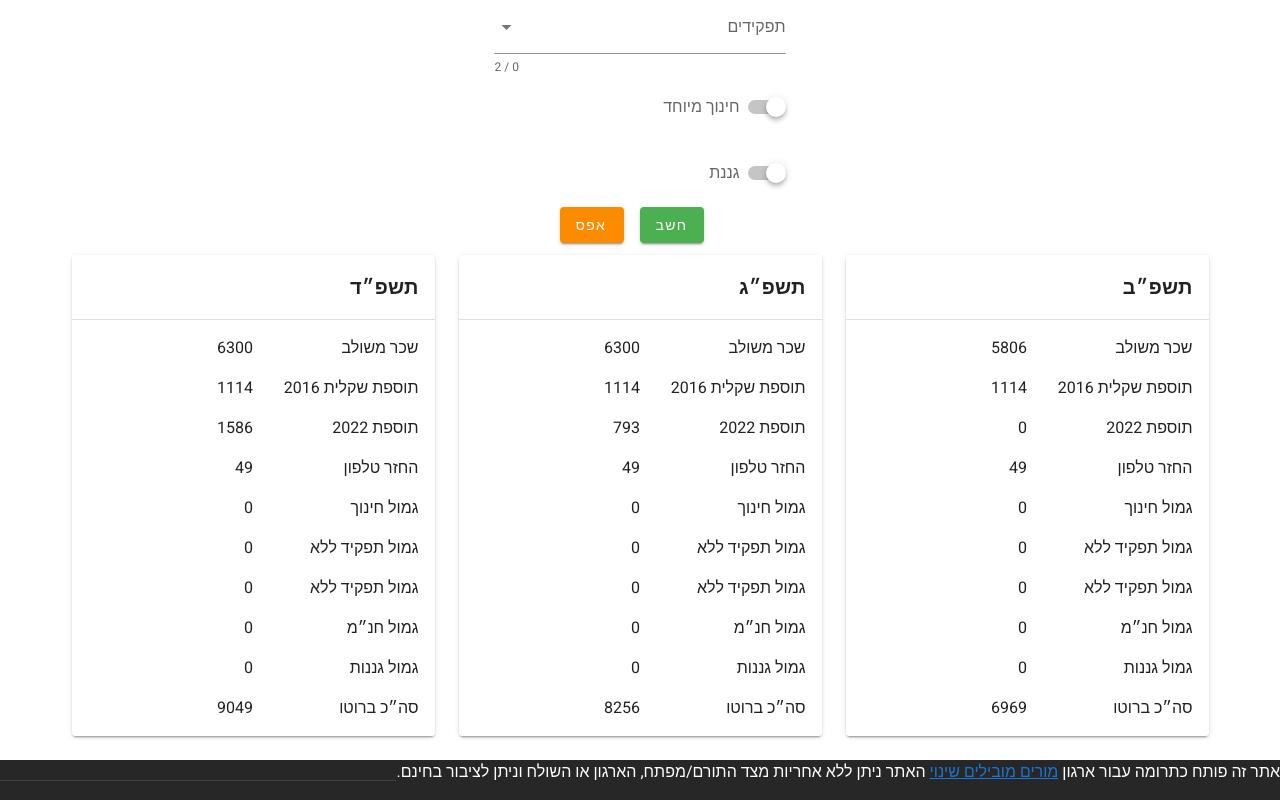
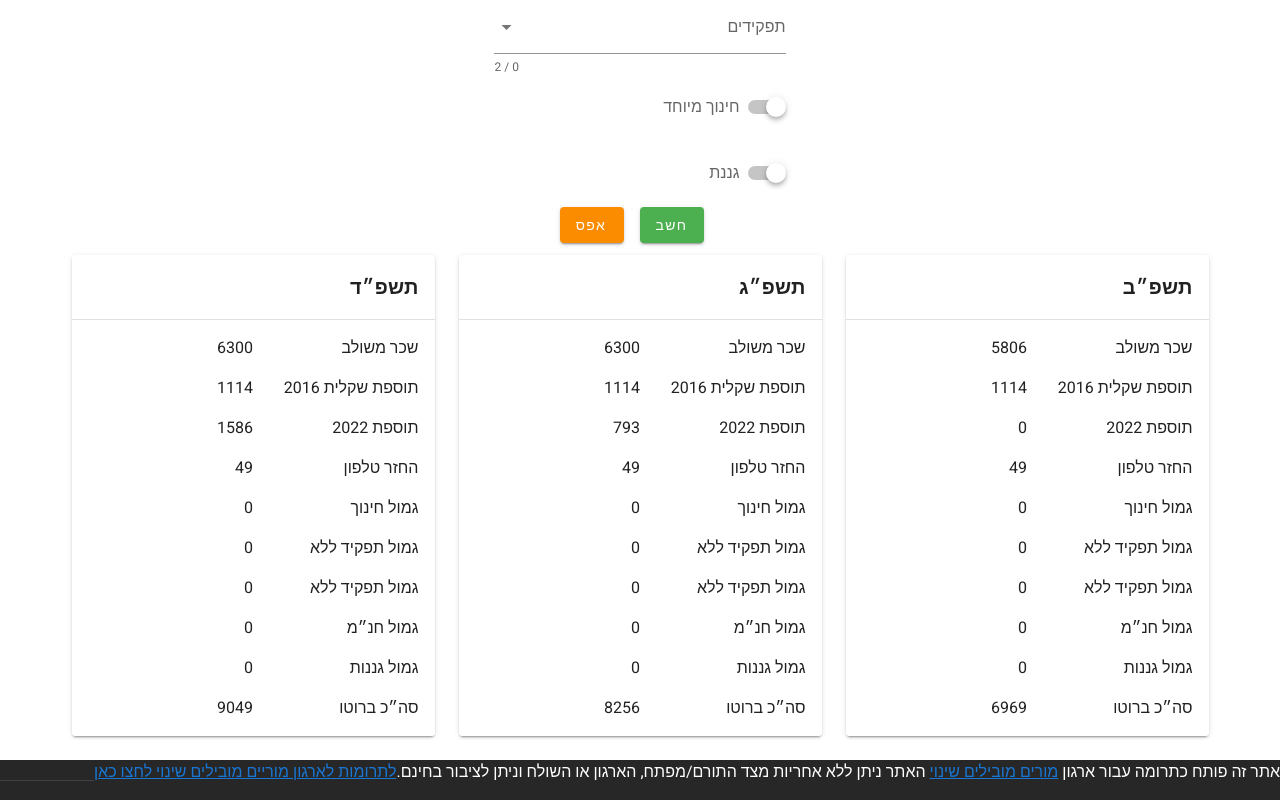
Before and after one commit to aviramha/teacher-union-salary, a Vue app: page / in a window 1280 px wide. Shown: the part 515-1315 px from the top of the page. Built offline with nearby package versions, Linux system fonts and the light colour scheme.

Commit message:
donations

```diff
--- a/src/App.vue
+++ b/src/App.vue
@@ -32,6 +32,11 @@
           האתר ניתן ללא אחריות מצד התורם/מפתח, הארגון או השולח וניתן לציבור
           בחינם.
         </p>
+        <p>
+          <a class="app-link" href="https://pay.sumit.co.il/2fwesp/2fwfte/">
+          לתרומות לארגון מוריים מובילים שינוי לחצו כאן
+          </a>
+        </p>
         <v-divider></v-divider>
       </v-footer>
   </v-app>
```
